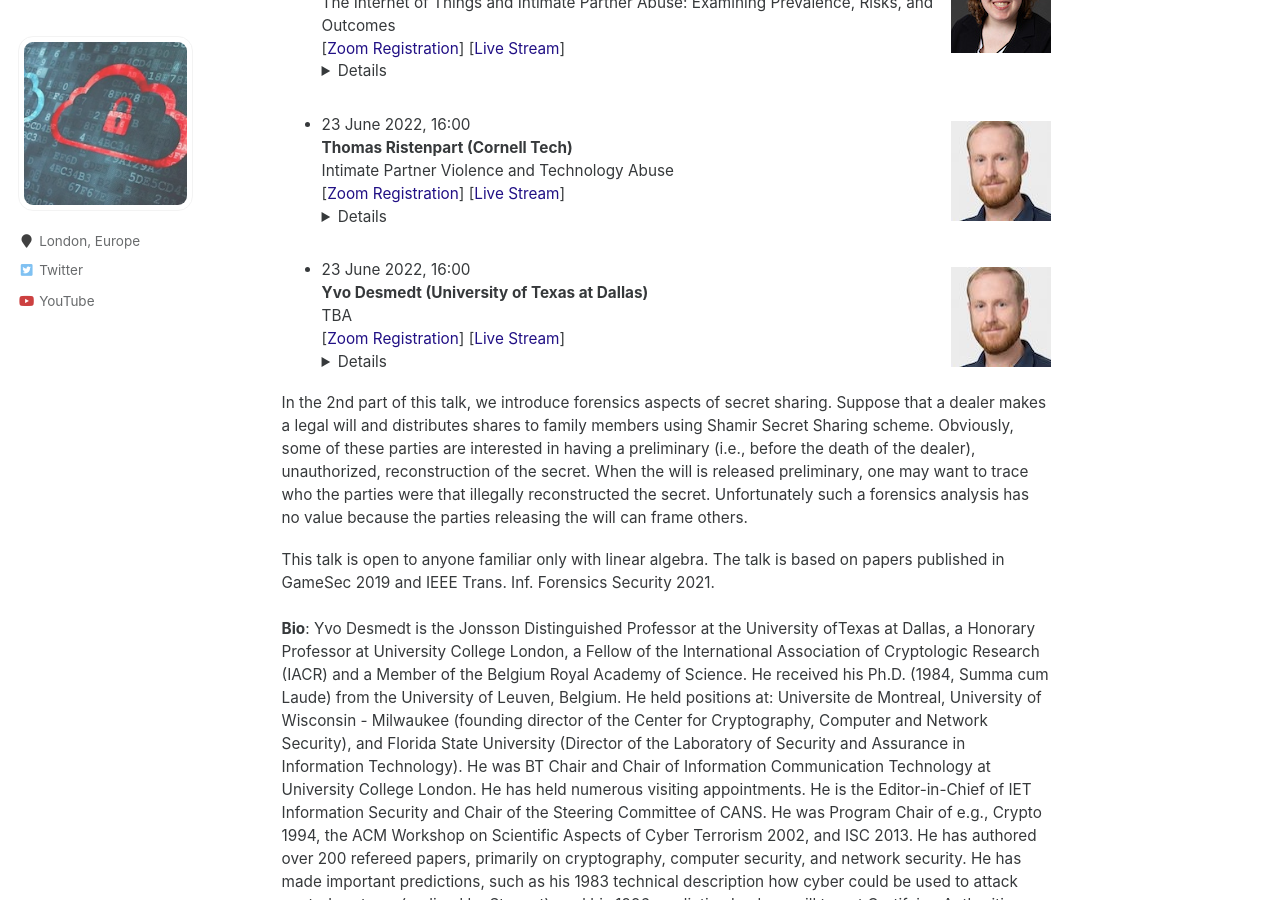
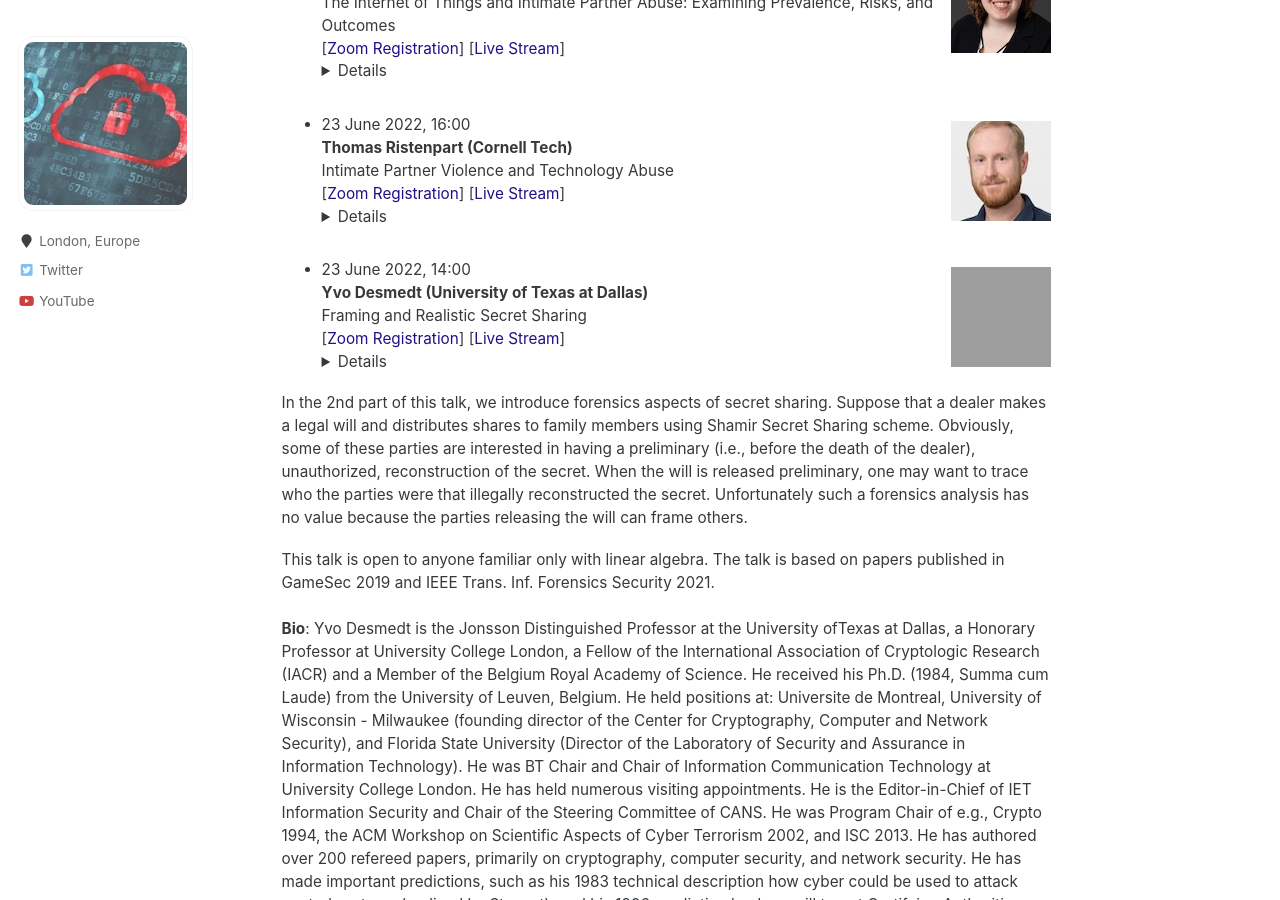
Before and after one commit to uclisec/uclisec.github.io, a Jekyll site: the page built from _pages/seminars.md, in a window 1280 px wide and 900 px high, scrolled down 632 px. Built offline with Jekyll 4.4.1, drawn with Linux system fonts in a browser that asks for light colours; grey boxes are pictures that could not be loaded.

Commit message:
Update seminars.md

```diff
--- a/_pages/seminars.md
+++ b/_pages/seminars.md
@@ -34,10 +34,10 @@ The Internet of Things and Intimate Partner Abuse: Examining Prevalence, Risks,
 Intimate Partner Violence and Technology Abuse
 [[Zoom Registration](https://ucl.zoom.us/meeting/register/tJYpf-2grTorGNxFnItdfR3SSG89tgyB9Zeh)] [[Live Stream]()]<details>**Abstract:** <br><br>**Bio**: Thomas Ristenpart is an Associate Professor at Cornell Tech and in the Computer Science Department at Cornell University. Before joining Cornell Tech in May 2015, he spent four years as an Assistant Professor at the University of Wisconsin-Madison. His research spans a wide range of computer security topics, with a recent focus on cloud computing security, as well as topics in applied and theoretical cryptography. His work has been featured in numerous publications including the New York Times, The MIT Technology Review, ABC News, and U.S. News and World Report. He completed his Ph.D. at UC San Diego in 2010. His awards include the UC San Diego Computer Science and Engineering Department Dissertation Award, an NSF CAREER Award, the Best Paper Award at USENIX Security 2014, and a Sloan Research Fellowship.[https://tech.cornell.edu/people/thomas-ristenpart/](https://tech.cornell.edu/people/thomas-ristenpart/)<br></details>
 <!----->
-<img src="../images/tom.jpg" style="float:right;width:100px;height:100px;margin-top:15px">
-- 23 June 2022, 16:00
+<img src="../images/Yvo.jpg" style="float:right;width:100px;height:100px;margin-top:15px">
+- 23 June 2022, 14:00
 **Yvo Desmedt (University of Texas at Dallas)**
-TBA
+Framing and Realistic Secret Sharing
 [[Zoom Registration](https://ucl.zoom.us/meeting/register/tJYpf-2grTorGNxFnItdfR3SSG89tgyB9Zeh)] [[Live Stream]()]<details>**Abstract:** The use of Game Theory to Secret Sharing has lead to Rational Secret Sharing (RSS).  It claims that from an economic viewpoint it would be irrational for parties to reveal their shares, and so the secret will never be reconstructed! In this presentation we present Realistic Secret Sharing, which we contrast with Rational Secret Sharing (RSS). We do not claim that RSS is wrong, but that it is restricted to a limited number of settings. In the presentation we explain when these settings occur and when not. In the last case we have realistic secret sharing, and the secret will be reconstructed!
 
 In the 2nd part of this talk, we introduce forensics aspects of secret sharing. Suppose that a dealer makes a legal will and distributes shares to family members using Shamir Secret Sharing scheme. Obviously, some of these parties are interested in having a preliminary (i.e., before the death of the
```
